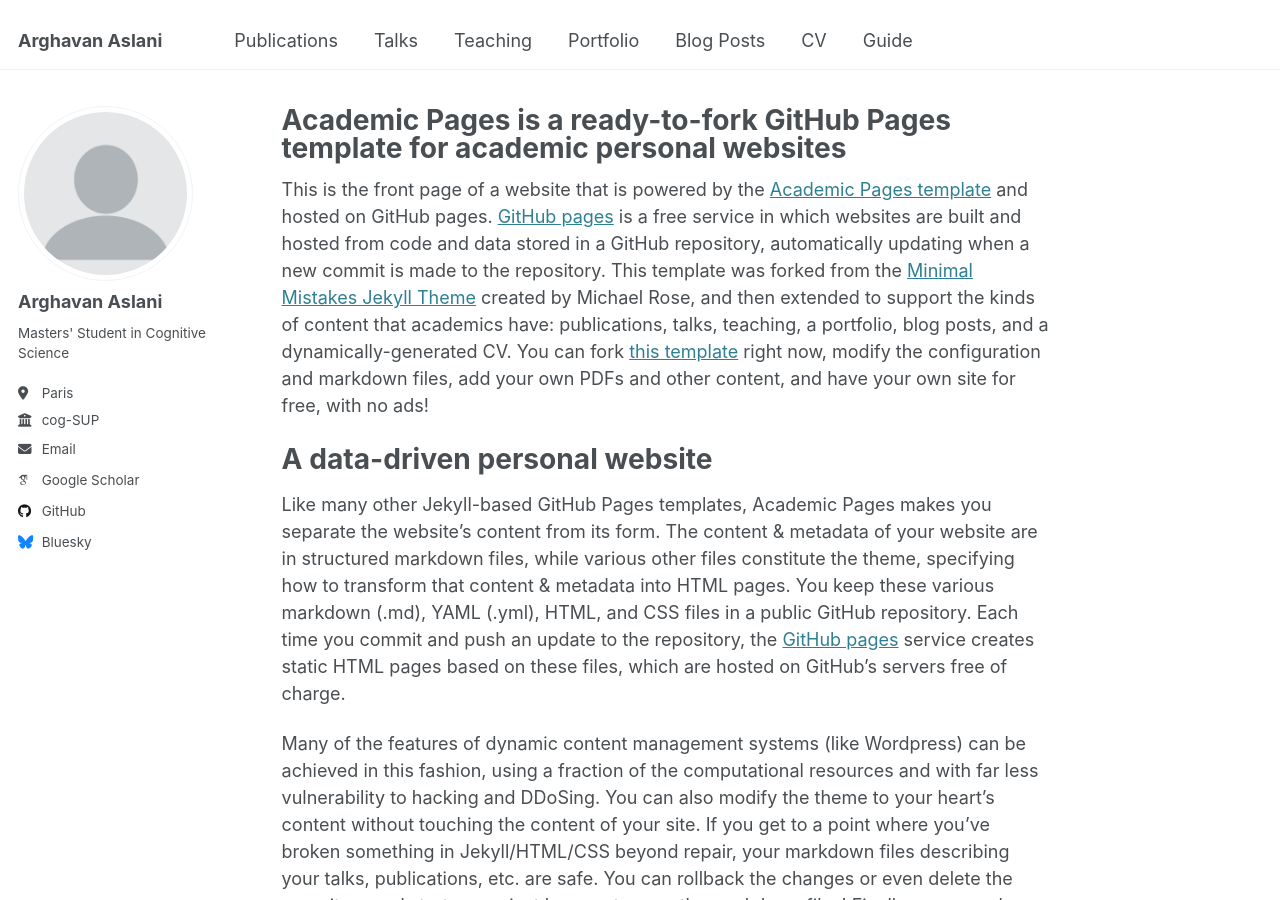
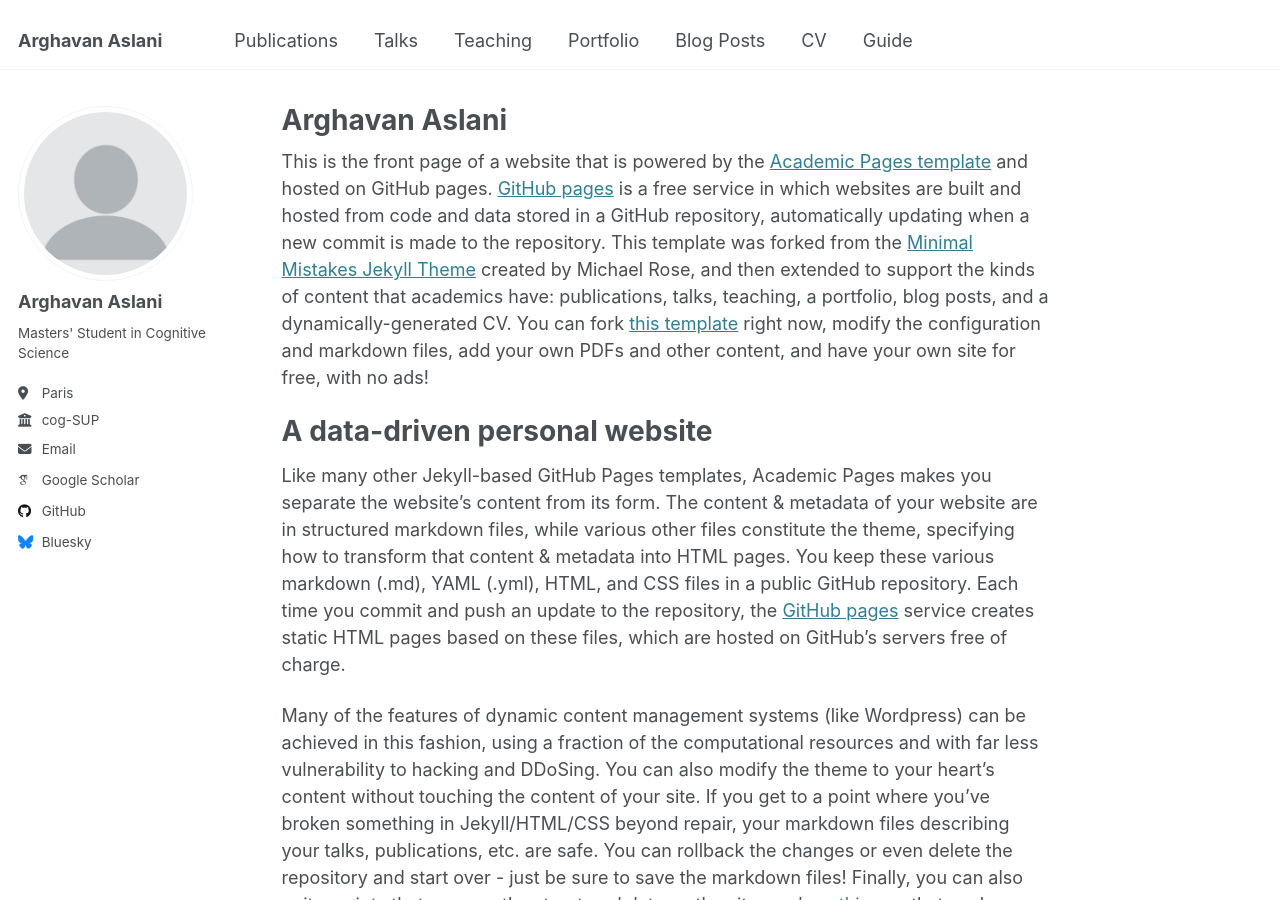
Before and after one commit to arghavanaslani/arghavanaslani.github.io, a Jekyll site: the page built from _pages/about.md, in a window 1280 px wide and 900 px high. Built offline with Jekyll 4.4.1, drawn with Linux system fonts in a browser that asks for light colours; some web fonts are replaced.

Commit message:
info added

```diff
--- a/_pages/about.md
+++ b/_pages/about.md
@@ -1,6 +1,6 @@
 ---
 permalink: /
-title: "Academic Pages is a ready-to-fork GitHub Pages template for academic personal websites"
+title: "Arghavan Aslani"
 author_profile: true
 redirect_from:
   - /about/
```
